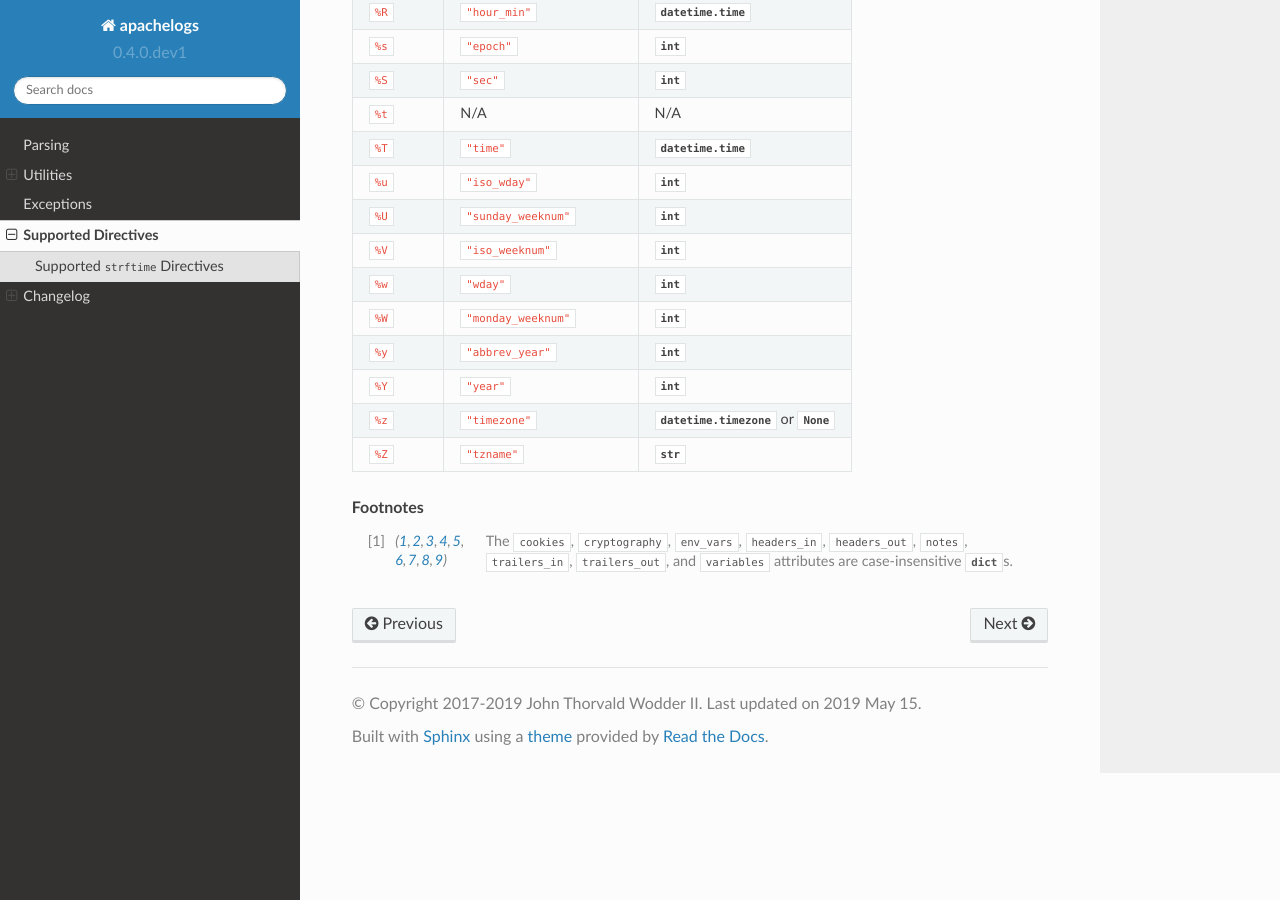
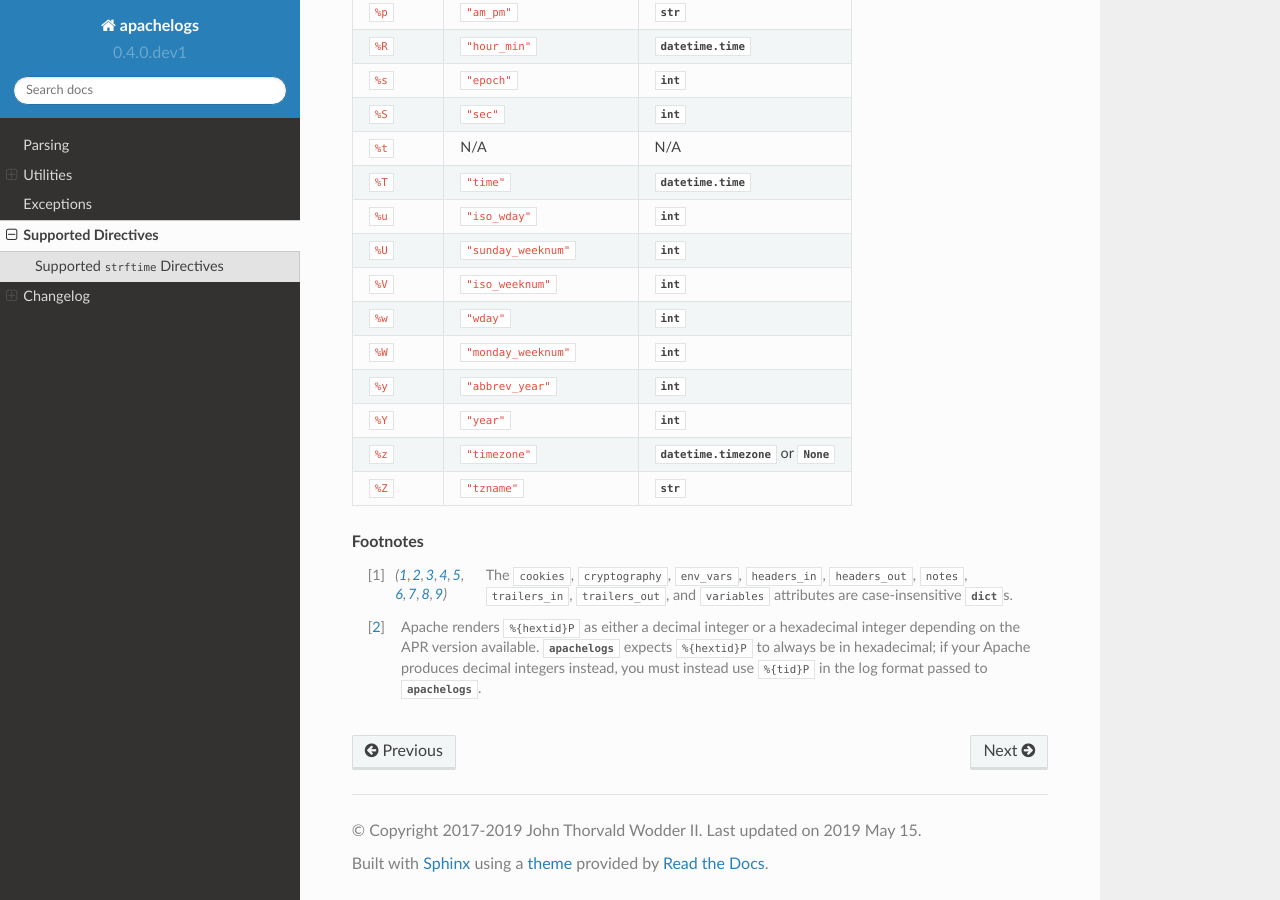
Before and after one commit to jwodder/apachelogs, a Sphinx documentation site: the page built from docs/directives.rst, in a window 1280 px wide and 900 px high, scrolled down 3419 px. Built offline with Sphinx 7.4.7 and the Read the Docs theme 2.0.0, drawn with Linux system fonts in a browser that asks for light colours; some of the changed text lies outside the part shown.

Commit message:
Support the `%{hextid}P` log directive

```diff
--- a/docs/changelog.rst
+++ b/docs/changelog.rst
@@ -9,6 +9,7 @@
 - ``%R`` can now be `None`
 - **Bugfix**: ``%u`` can now match the string ``""`` (two double quotes)
 - Support ``mod_ssl``'s ``%{*}c`` and ``%{*}x`` directives
+- Support the ``%{hextid}P`` directive (as a hexadecimal integer)
 
 v0.3.0 (2019-05-12)
 -------------------
--- a/docs/directives.rst
+++ b/docs/directives.rst
@@ -111,6 +111,9 @@
       - `int`
     * - ``%P``
       - ``entry.pid``
+      - `int`
+    * - ``%{hextid}P`` [#f2]_
+      - ``entry.tid``
       - `int`
     * - ``%{pid}P``
       - ``entry.pid``
@@ -323,3 +326,9 @@
 .. [#f1] The ``cookies``, ``cryptography``, ``env_vars``, ``headers_in``,
          ``headers_out``, ``notes``, ``trailers_in``, ``trailers_out``, and
          ``variables`` attributes are case-insensitive `dict`\s.
+
+.. [#f2] Apache renders ``%{hextid}P`` as either a decimal integer or a
+         hexadecimal integer depending on the APR version available.
+         `apachelogs` expects ``%{hextid}P`` to always be in hexadecimal; if
+         your Apache produces decimal integers instead, you must instead use
+         ``%{tid}P`` in the log format passed to `apachelogs`.
--- a/docs/index.rst
+++ b/docs/index.rst
@@ -28,9 +28,9 @@
 
 Installation
 ============
-``apachelogs`` requires Python 3.5 or higher.  Just use `pip
+`apachelogs` requires Python 3.5 or higher.  Just use `pip
 <https://pip.pypa.io>`_ for Python 3 (You have pip, right?) to install
-``apachelogs`` and its dependencies::
+`apachelogs` and its dependencies::
 
     python3 -m pip install apachelogs
 
```
Also changed, not shown: CHANGELOG.md (+1 -0 lines), 2 other files.
